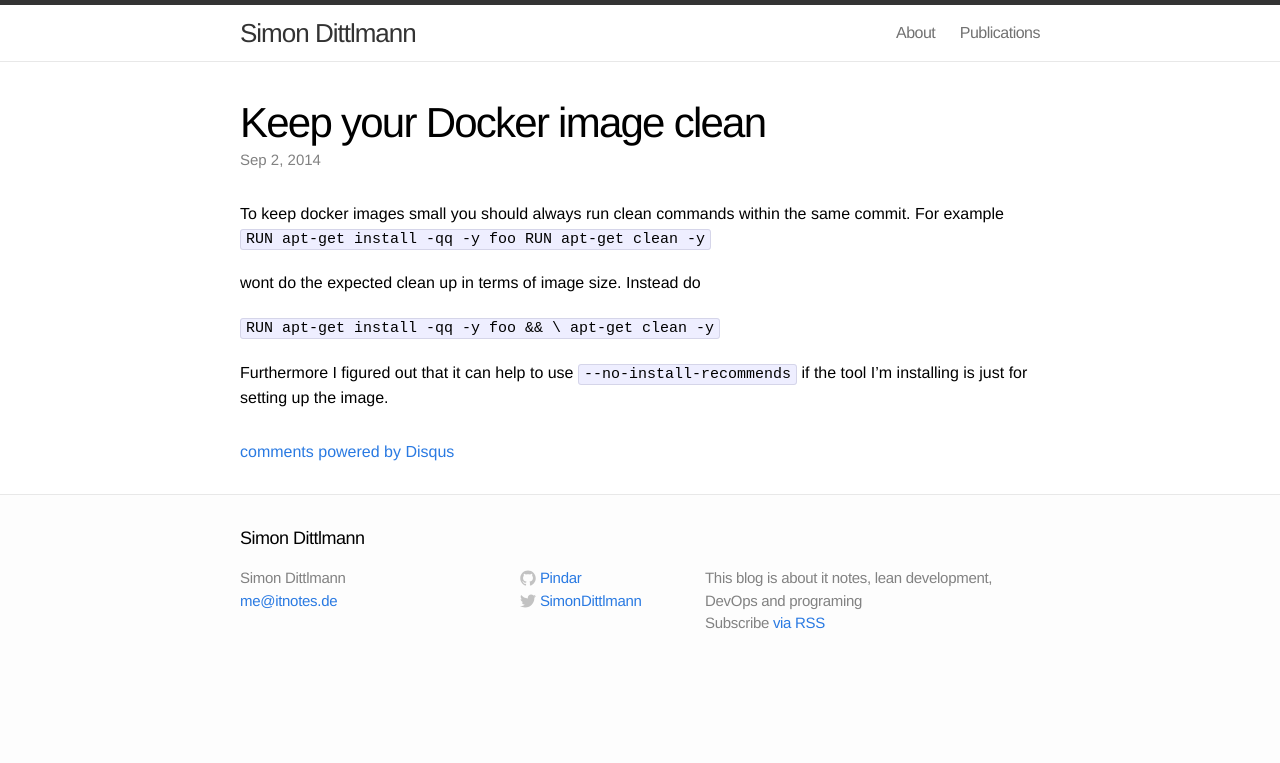
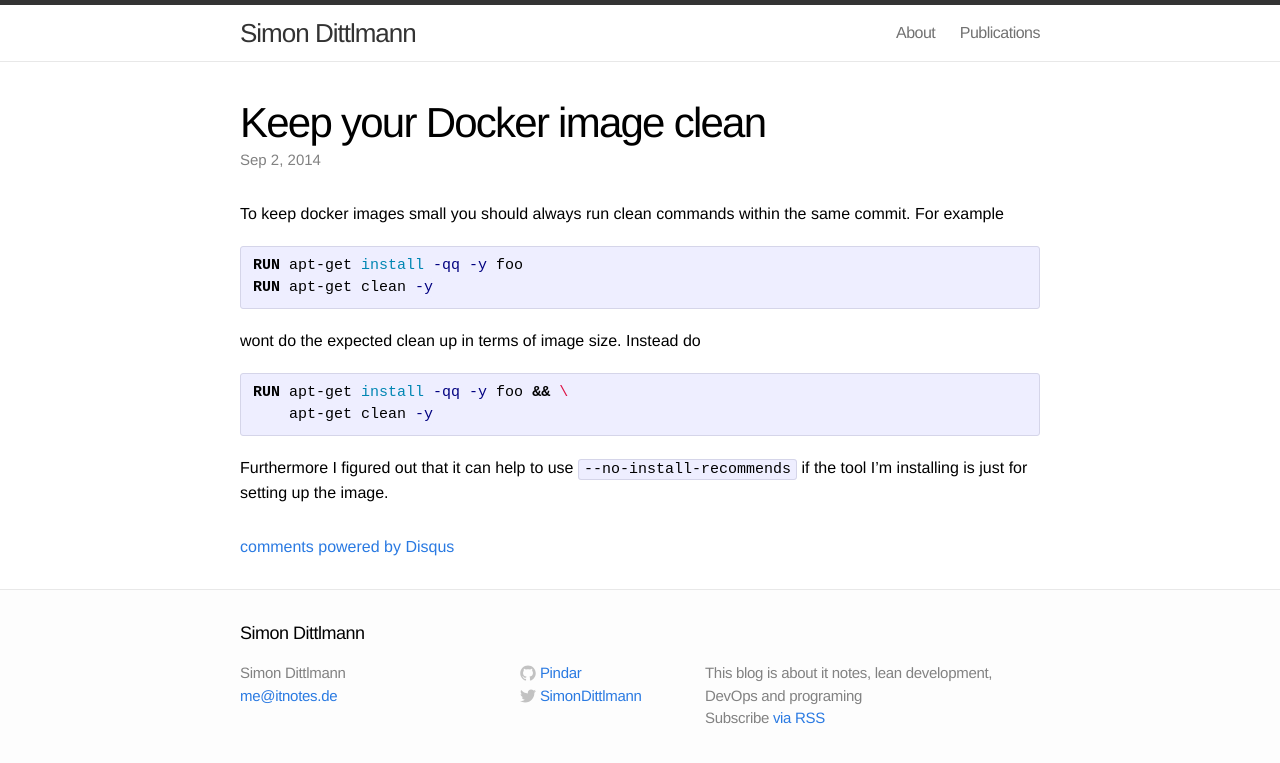
Before and after one commit to Pindar/pindar.github.io, a Jekyll site: the page built from _posts/2014-09-02-keep-your-docker-image-clean.markdown, in a window 1280 px wide. Shown: the top 763 px of the page. Built offline with Jekyll 4.4.1, drawn with Linux system fonts in a browser that asks for light colours; comment, search, counter and statistics services are not loaded.

Commit message:
change highlighting mode

```diff
--- a/_posts/2014-09-02-keep-your-docker-image-clean.markdown
+++ b/_posts/2014-09-02-keep-your-docker-image-clean.markdown
@@ -7,16 +7,16 @@ comments: true
 ---
 
 To keep docker images small you should always run clean commands within the same commit. For example
-``
+{% highlight Dockerfile %}
 RUN apt-get install -qq -y foo
 RUN apt-get clean -y
-``
+{% endhighlight %}
 
 wont do the expected clean up in terms of image size. Instead do
 
-``
+{% highlight Dockerfile %}
 RUN apt-get install -qq -y foo && \
     apt-get clean -y
-``
+{% endhighlight %}
 
 Furthermore I figured out that it can help to use `--no-install-recommends` if the tool I'm installing is just for setting up the image.
```
